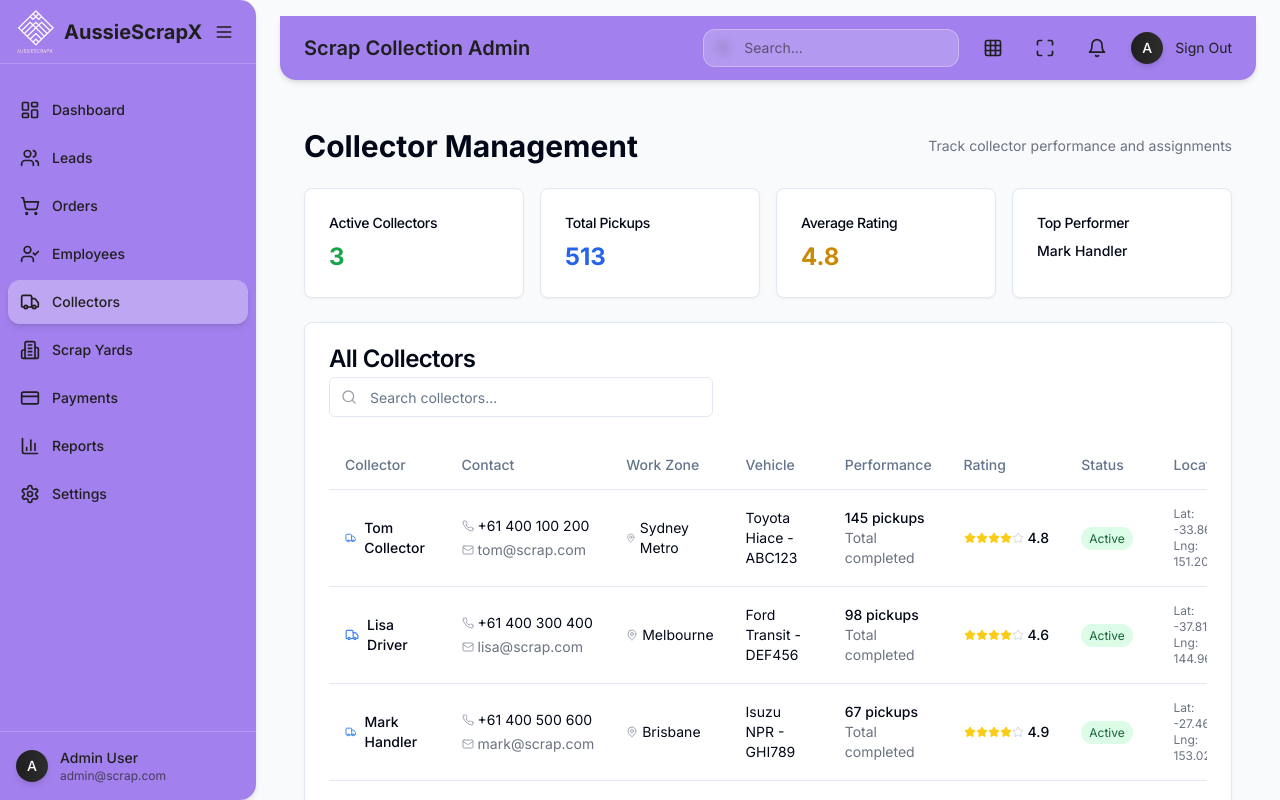
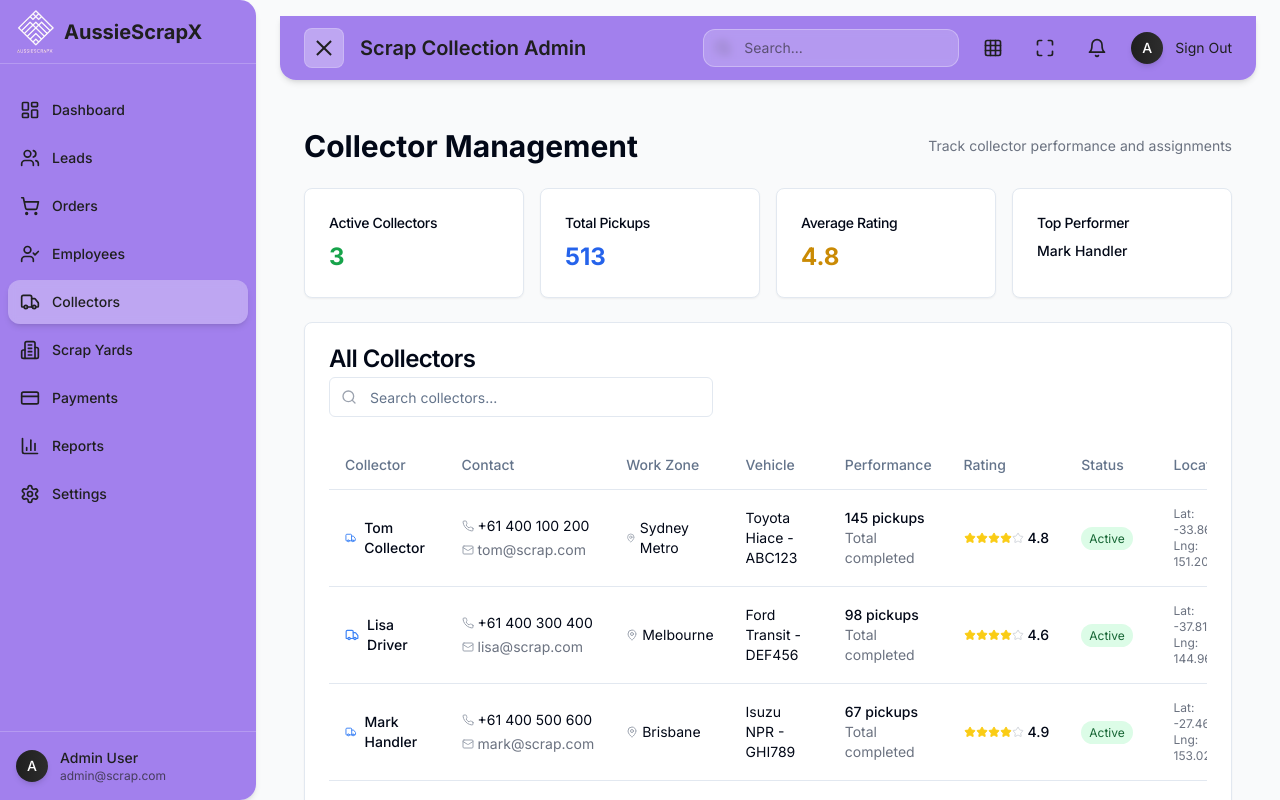
Before and after one commit to sureshdeveloperwebnox/scrap_collection_frontend, a Next.js app: page /collectors in a window 1280 px wide. Built offline with nearby package versions, Linux system fonts and the light colour scheme.

Commit message:
Sidebar, Header burger icon collasible based fixed

```diff
--- a/src/app/(dashboard)/layout.tsx
+++ b/src/app/(dashboard)/layout.tsx
@@ -1,38 +1,36 @@
 'use client';
 
 import { useState } from 'react';
-import { Sidebar, MobileMenuButton } from '@/components/sidebar';
+import { Sidebar } from '@/components/sidebar';
 import { Header } from '@/components/header';
+import { cn } from '@/lib/utils';
 
 export default function DashboardLayout({
   children,
 }: {
   children: React.ReactNode
 }) {
-  const [sidebarOpen, setSidebarOpen] = useState(false);
   const [sidebarCollapsed, setSidebarCollapsed] = useState(false);
 
   const toggleSidebar = () => {
-    setSidebarOpen(!sidebarOpen);
-  };
-
-  const handleSidebarCollapse = (collapsed: boolean) => {
-    setSidebarCollapsed(collapsed);
+    setSidebarCollapsed(prevState => !prevState);
   };
 
   return (
     <div className="flex relative h-screen bg-gray-50">
       <Sidebar
-        isOpen={sidebarOpen}
+        isOpen={true}
         onToggle={toggleSidebar}
-        onCollapse={handleSidebarCollapse}
+        onCollapse={setSidebarCollapsed}
+        isCollapsed={sidebarCollapsed}
       />
-      <MobileMenuButton onToggle={toggleSidebar} />
 
-      <div className={`flex-1 flex flex-col transition-all duration-300 min-w-0 ${
-        sidebarCollapsed ? 'lg:ml-16' : 'lg:ml-64'
-      } ml-0`}>
-        <Header />
+      <div className={cn(
+        "flex-1 flex flex-col transition-all duration-300 min-w-0",
+        // Adjust main content based on sidebar collapse state
+        sidebarCollapsed ? "lg:ml-16" : "lg:ml-64"
+      )}>
+        <Header onToggleSidebar={toggleSidebar} isSidebarOpen={!sidebarCollapsed} />
         <main className="overflow-y-auto overflow-x-hidden flex-1 p-4 lg:p-6">
           <div className="min-h-full">
             {children}
--- a/src/components/header.tsx
+++ b/src/components/header.tsx
@@ -1,12 +1,46 @@
 'use client';
 
-import { Search, Bell, Grid3X3, Maximize } from 'lucide-react';
+import { Search, Bell, Grid3X3, Maximize, Menu } from 'lucide-react';
 
-export function Header() {
+interface HeaderProps {
+  onToggleSidebar?: () => void;
+  isSidebarOpen?: boolean;
+}
+
+export function Header({ onToggleSidebar, isSidebarOpen = false }: HeaderProps) {
   return (
     <header className="bg-gradient-to-r from-[#a280ed] to-[#a280ed] shadow-md rounded-b-2xl h-16 flex items-center justify-between px-4 lg:px-6 mx-4 lg:mx-6 mt-4">
       <div className="flex flex-1 items-center">
-        <h1 className="text-lg lg:text-xl font-semibold text-[#1F1F1F] ml-12 lg:ml-0">
+        {/* Burger Menu Button - Mobile and Desktop */}
+        <button
+          onClick={onToggleSidebar}
+          className="flex items-center justify-center w-10 h-10 bg-white/30 text-[#1F1F1F] rounded-lg hover:bg-white/50 transition-all duration-300 hover:scale-105 mr-3 lg:mr-4 border border-white/20"
+          title={isSidebarOpen ? "Close sidebar" : "Open sidebar"}
+        >
+          {/* Animated burger menu icon */}
+          <div className="w-5 h-5 flex flex-col justify-center items-center">
+            {/* Top line */}
+            <span
+              className={`block w-5 h-0.5 bg-[#1F1F1F] transform transition-all duration-300 ease-in-out ${
+                isSidebarOpen ? 'rotate-45 translate-y-1.5' : 'translate-y-0'
+              }`}
+            />
+            {/* Middle line */}
+            <span
+              className={`block w-5 h-0.5 bg-[#1F1F1F] transform transition-all duration-300 ease-in-out mt-1 ${
+                isSidebarOpen ? 'opacity-0' : 'opacity-100'
+              }`}
+            />
+            {/* Bottom line */}
+            <span
+              className={`block w-5 h-0.5 bg-[#1F1F1F] transform transition-all duration-300 ease-in-out mt-1 ${
+                isSidebarOpen ? '-rotate-45 -translate-y-1.5' : 'translate-y-0'
+              }`}
+            />
+          </div>
+        </button>
+
+        <h1 className="text-lg lg:text-xl font-semibold text-[#1F1F1F]">
           Scrap Collection Admin
         </h1>
       </div>
--- a/src/components/sidebar.tsx
+++ b/src/components/sidebar.tsx
@@ -37,47 +37,30 @@ interface SidebarProps {
   isOpen?: boolean;
   onToggle?: () => void;
   onCollapse?: (collapsed: boolean) => void;
+  isCollapsed?: boolean;
 }
 
-export function Sidebar({ isOpen = false, onToggle, onCollapse }: SidebarProps) {
+export function Sidebar({ isOpen = true, onToggle, onCollapse, isCollapsed = false }: SidebarProps) {
   const pathname = usePathname();
-  const [isCollapsed, setIsCollapsed] = useState(false);
 
-  const toggleCollapse = () => {
-    const newCollapsed = !isCollapsed;
-    setIsCollapsed(newCollapsed);
-    onCollapse?.(newCollapsed);
-  };
-
+  // Remove internal collapse functionality since header controls everything
   useEffect(() => {
     onCollapse?.(isCollapsed);
   }, [isCollapsed, onCollapse]);
 
   return (
-    <>
-      {/* Mobile Overlay */}
-      {isOpen && (
-        <div
-          className="fixed inset-0 z-30 bg-black bg-opacity-50 lg:hidden"
-          onClick={onToggle}
-        />
-      )}
-
-      {/* Sidebar */}
-      <div className={cn(
-        "fixed left-0 top-0 flex flex-col bg-gradient-to-b from-[#a280ed] to-[#a280ed] text-[#1F1F1F] transition-all duration-300 ease-in-out shadow-md rounded-r-2xl",
-        // Mobile styles
-        "z-40 w-80 h-screen lg:z-50",
-        // Desktop styles
-        isCollapsed ? "lg:w-16" : "lg:w-64",
-        // Show/hide logic
-        isOpen ? "translate-x-0" : "-translate-x-full lg:translate-x-0"
-      )}>
+    <div className={cn(
+      "fixed left-0 top-0 flex flex-col bg-gradient-to-b from-[#a280ed] to-[#a280ed] text-[#1F1F1F] transition-all duration-300 ease-in-out shadow-md rounded-r-2xl",
+      // Base styles
+      "z-40 h-screen",
+      // Width styles - responsive collapse
+      isCollapsed ? "w-16 lg:w-16" : "w-64 lg:w-64"
+    )}>
         {/* Header */}
         <div className="flex flex-shrink-0 justify-between items-center px-4 h-16 border-b border-white/20">
           <div className={cn(
-            "flex items-center space-x-2 transition-opacity duration-200",
-            isCollapsed ? "lg:justify-center lg:space-x-0" : "opacity-100"
+            "flex items-center transition-all duration-200",
+            isCollapsed ? "lg:justify-center lg:w-full" : "space-x-2"
           )}>
             {/* Logo - Always visible, centered when collapsed */}
             <div className="flex flex-shrink-0 justify-center items-center w-10 h-8">
@@ -93,23 +76,7 @@ export function Sidebar({ isOpen = false, onToggle, onCollapse }: SidebarProps)
 
           {/* Header Controls */}
           <div className="flex items-center space-x-2">
-            {/* Burger Menu Button - Desktop only */}
-            <button
-              onClick={toggleCollapse}
-              className="hidden justify-center items-center w-8 h-8 rounded-lg transition-all duration-300 lg:flex hover:bg-white/20 hover:scale-105"
-              title={isCollapsed ? "Expand sidebar" : "Collapse sidebar"}
-            >
-              <Menu className="h-5 w-5 text-[#1F1F1F]" />
-            </button>
-
-            {/* Mobile Close Button */}
-            <button
-              onClick={onToggle}
-              className="flex justify-center items-center w-8 h-8 rounded-lg transition-all duration-300 lg:hidden hover:bg-white/20 hover:scale-105"
-              title="Close sidebar"
-            >
-              <X className="h-5 w-5 text-[#1F1F1F]" />
-            </button>
+            {/* No controls needed - header burger controls everything */}
           </div>
         </div>
 
@@ -136,10 +103,15 @@ export function Sidebar({ isOpen = false, onToggle, onCollapse }: SidebarProps)
                   )}
                   title={isCollapsed ? item.name : undefined}
                 >
-                  <item.icon className="flex-shrink-0 w-5 h-5" />
+                  <div className={cn(
+                    "flex items-center justify-center w-5 h-5 flex-shrink-0",
+                    isCollapsed ? "lg:mx-auto" : ""
+                  )}>
+                    <item.icon className="w-5 h-5" />
+                  </div>
                   <span className={cn(
                     "ml-3 transition-all duration-200",
-                    isCollapsed ? "lg:opacity-0 lg:w-0" : "opacity-100"
+                    isCollapsed ? "lg:opacity-0 lg:w-0 lg:ml-0" : "opacity-100"
                   )}>
                     {item.name}
                   </span>
@@ -160,7 +132,7 @@ export function Sidebar({ isOpen = false, onToggle, onCollapse }: SidebarProps)
         <div className="flex-shrink-0 p-4 border-t border-white/20">
           <div className={cn(
             "flex items-center transition-all duration-200",
-            isCollapsed ? "lg:justify-center" : "space-x-3"
+            isCollapsed ? "lg:justify-center lg:w-full" : "space-x-3"
           )}>
             <div className="w-8 h-8 bg-gradient-to-r from-[#1F1F1F] to-[#2d2d2d] rounded-full flex items-center justify-center flex-shrink-0 shadow-md">
               <span className="text-sm font-medium text-white">A</span>
@@ -175,19 +147,38 @@ export function Sidebar({ isOpen = false, onToggle, onCollapse }: SidebarProps)
           </div>
         </div>
       </div>
-    </>
   );
 }
 
-// Mobile Menu Button Component - Remove the fixed positioning
-export function MobileMenuButton({ onToggle }: { onToggle: () => void }) {
+// Mobile Menu Button Component - Authentic animated burger menu
+export function MobileMenuButton({ onToggle, isOpen }: { onToggle: () => void; isOpen: boolean }) {
   return (
     <button
       onClick={onToggle}
-      className="lg:hidden flex items-center justify-center w-10 h-10 bg-gradient-to-r from-[#a280ed] to-[#8b6fd8] text-white rounded-lg shadow-md hover:shadow-lg transition-all duration-300 hover:scale-105 border border-white/20"
-      title="Open menu"
+      className="lg:hidden flex items-center justify-center w-10 h-10 bg-gradient-to-r from-[#a280ed] to-[#8b6fd8] text-white rounded-lg shadow-md hover:shadow-lg transition-all duration-300 hover:scale-105 border border-white/20 relative"
+      title={isOpen ? "Close menu" : "Open menu"}
     >
-      <Menu className="w-5 h-5" />
+      {/* Authentic hamburger menu with 3 lines that animate to X */}
+      <div className="w-5 h-5 flex flex-col justify-center items-center">
+        {/* Top line */}
+        <span
+          className={`block w-5 h-0.5 bg-white transform transition-all duration-300 ease-in-out ${
+            isOpen ? 'rotate-45 translate-y-1.5' : 'translate-y-0'
+          }`}
+        />
+        {/* Middle line */}
+        <span
+          className={`block w-5 h-0.5 bg-white transform transition-all duration-300 ease-in-out mt-1 ${
+            isOpen ? 'opacity-0' : 'opacity-100'
+          }`}
+        />
+        {/* Bottom line */}
+        <span
+          className={`block w-5 h-0.5 bg-white transform transition-all duration-300 ease-in-out mt-1 ${
+            isOpen ? '-rotate-45 -translate-y-1.5' : 'translate-y-0'
+          }`}
+        />
+      </div>
     </button>
   );
 }
```
